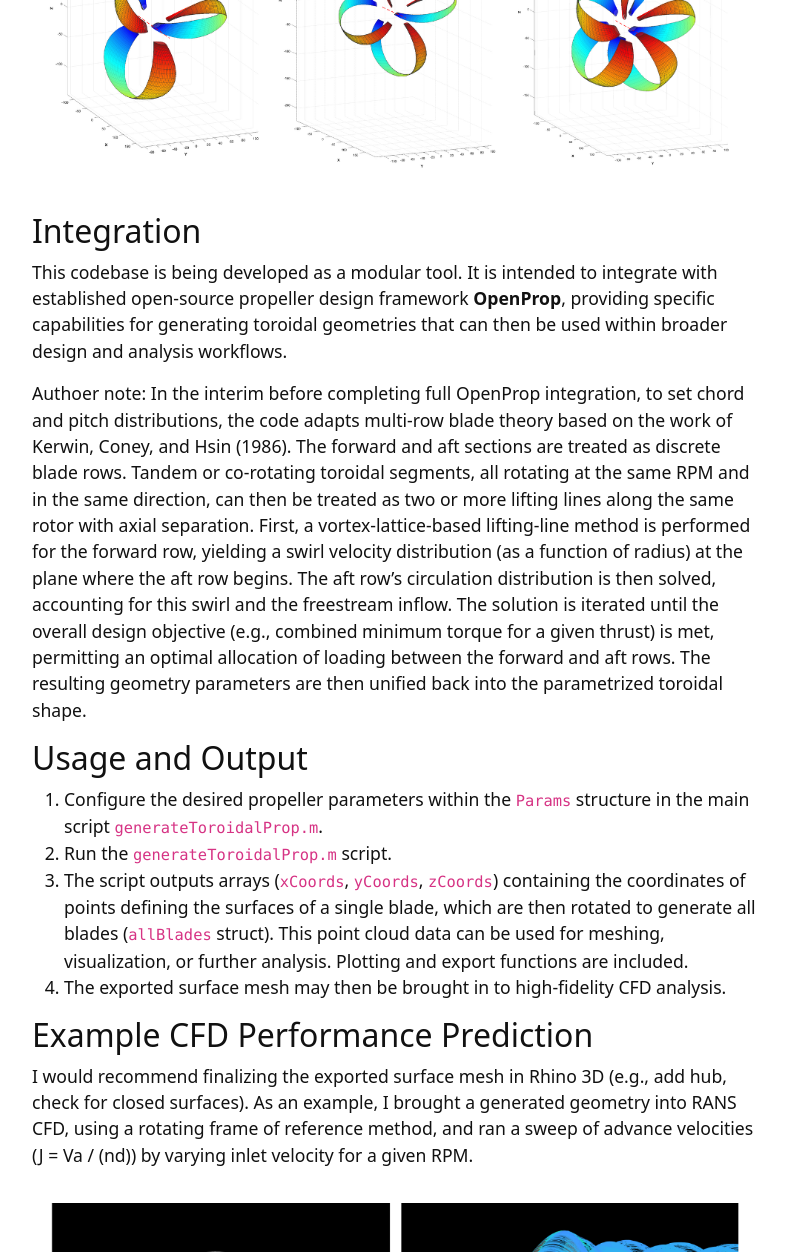
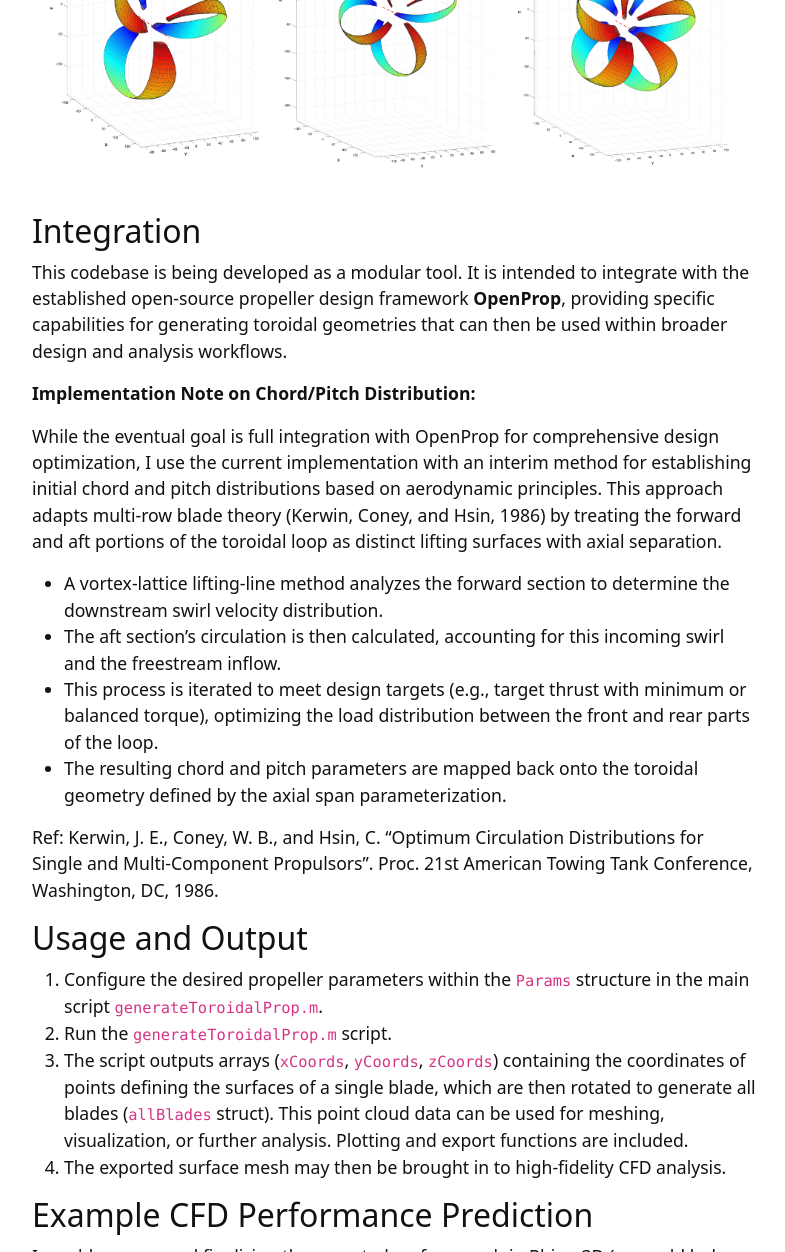
Before and after one commit to ccluett/website, a Jekyll site: the page built from content/toroidal.md, in a window 1280 px wide and 1400 px high, scrolled down 1902 px, cut to the strip 0-1252 px from the top of the window. Shown: the whole strip, without its empty margins (245-1030 px from the left). Built offline with Jekyll 4.4.1, drawn with Linux system fonts in a browser that asks for light colours; some of the changed text lies outside the part shown.

Commit message:
Update toroidal.md

```diff
--- a/content/toroidal.md
+++ b/content/toroidal.md
@@ -42,9 +42,18 @@ Ref: Ye L Y, Wang C, Sun C, et al. “Mathematical expression method for geometr
 
 ## Integration
 
-This codebase is being developed as a modular tool. It is intended to integrate with established open-source propeller design framework  **OpenProp**, providing specific capabilities for generating toroidal geometries that can then be used within broader design and analysis workflows.
+This codebase is being developed as a modular tool. It is intended to integrate with the established open-source propeller design framework **OpenProp**, providing specific capabilities for generating toroidal geometries that can then be used within broader design and analysis workflows.
 
-Authoer note: In the interim before completing full OpenProp integration, to set chord and pitch distributions, the code adapts multi-row blade theory based on the work of Kerwin, Coney, and Hsin (1986). The forward and aft sections are treated as discrete blade rows. Tandem or co-rotating toroidal segments, all rotating at the same RPM and in the same direction, can then be treated as two or more lifting lines along the same rotor with axial separation. First, a vortex-lattice-based lifting-line method is performed for the forward row, yielding a swirl velocity distribution (as a function of radius) at the plane where the aft row begins. The aft row’s circulation distribution is then solved, accounting for this swirl and the freestream inflow. The solution is iterated until the overall design objective (e.g., combined minimum torque for a given thrust) is met, permitting an optimal allocation of loading between the forward and aft rows. The resulting geometry parameters are then unified back into the parametrized toroidal shape.
+**Implementation Note on Chord/Pitch Distribution:**
+
+While the eventual goal is full integration with OpenProp for comprehensive design optimization, I use the current implementation with an interim method for establishing initial chord and pitch distributions based on aerodynamic principles. This approach adapts multi-row blade theory (Kerwin, Coney, and Hsin, 1986) by treating the forward and aft portions of the toroidal loop as distinct lifting surfaces with axial separation.
+
+*   A vortex-lattice lifting-line method analyzes the forward section to determine the downstream swirl velocity distribution.
+*   The aft section's circulation is then calculated, accounting for this incoming swirl and the freestream inflow.
+*   This process is iterated to meet design targets (e.g., target thrust with minimum or balanced torque), optimizing the load distribution between the front and rear parts of the loop.
+*   The resulting chord and pitch parameters are mapped back onto the toroidal geometry defined by the axial span parameterization.
+
+Ref: Kerwin, J. E., Coney, W. B., and Hsin, C. “Optimum Circulation Distributions for Single and Multi-Component Propulsors”. Proc. 21st American Towing Tank Conference, Washington, DC, 1986.
 
 ## Usage and Output
 
@@ -59,7 +68,7 @@ I would recommend finalizing the exported surface mesh in Rhino 3D (e.g., add hu
 
 {% include figure.html img="cfd-toroidal-sim.png" width="100%" %}
 
-The results are consistent with other published research, where the overall efficiency is generally lower than a standard free-tip propeller. This is not surpirsing, given ....
+The results are consistent with other published research, where the overall efficiency is generally lower than a standard free-tip propeller. This is not surprising, primarily due to the **significantly increased wetted surface area** of the continuous loop design compared to traditional open-tipped blades, which results in **higher frictional drag**. While toroidal designs aim to reduce noise by mitigating tip vortex formation, this often comes with a trade-off in peak hydrodynamic efficiency, particularly in open water conditions. The benefits may become more pronounced in specific applications where noise reduction or cavitation mitigation are paramount.
 
 {% include figure.html img="toroidal-coeffs.png" width="100%" %}
 
```
